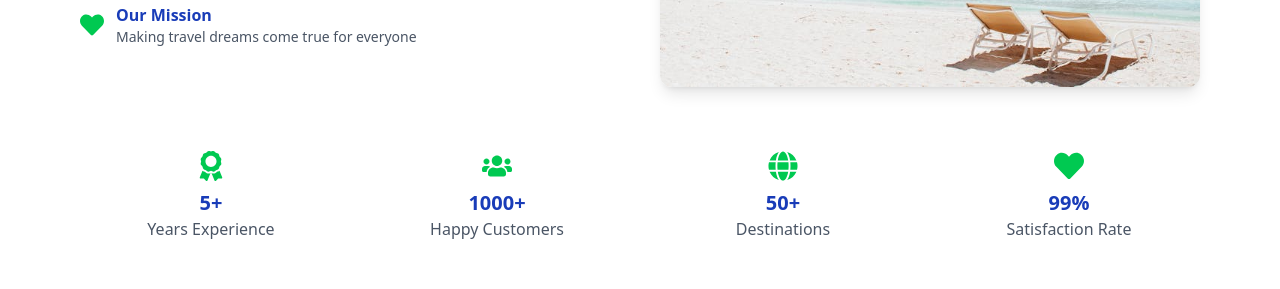
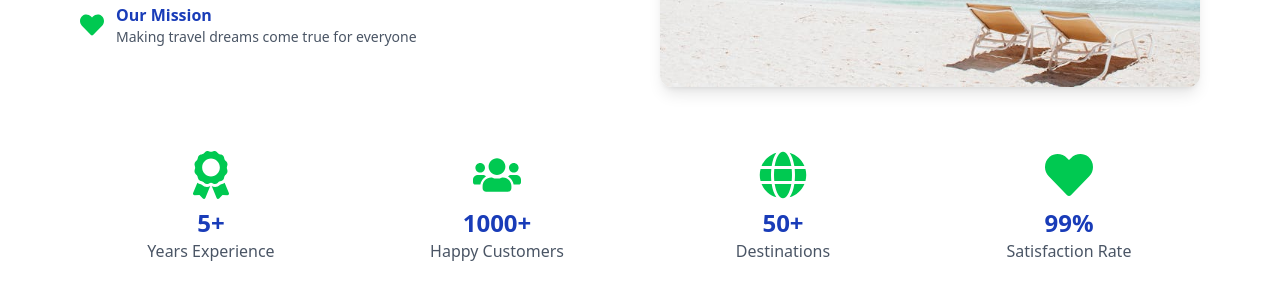
Before and after one commit to Patricia-Sigei/Travel-App, a React (Vite) app: page / in a window 1280 px wide. Shown: the part 2313-2602 px from the top of the page. Built offline with nearby package versions, Linux system fonts and the light colour scheme.

Commit message:
updates destination ui

```diff
--- a/src/components/Pages/About.jsx
+++ b/src/components/Pages/About.jsx
@@ -58,23 +58,23 @@ function About() {
       {/* Stats */}
       <div className="grid grid-cols-2 md:grid-cols-4 gap-6 mt-16 text-center">
         <div>
-          <FaAward className="text-green-500 text-3xl mx-auto mb-2" />
-          <h3 className="text-blue-800 font-bold text-xl">5+</h3>
+          <FaAward className="text-green-500 text-5xl mx-auto mb-2" />
+          <h3 className="text-blue-800 font-bold text-2xl">5+</h3>
           <p className="text-gray-600">Years Experience</p>
         </div>
         <div>
-          <FaUsers className="text-green-500 text-3xl mx-auto mb-2" />
-          <h3 className="text-blue-800 font-bold text-xl">1000+</h3>
+          <FaUsers className="text-green-500 text-5xl mx-auto mb-2" />
+          <h3 className="text-blue-800 font-bold text-2xl">1000+</h3>
           <p className="text-gray-600">Happy Customers</p>
         </div>
         <div>
-          <FaGlobe className="text-green-500 text-3xl mx-auto mb-2" />
-          <h3 className="text-blue-800 font-bold text-xl">50+</h3>
+          <FaGlobe className="text-green-500 text-5xl mx-auto mb-2" />
+          <h3 className="text-blue-800 font-bold text-2xl">50+</h3>
           <p className="text-gray-600">Destinations</p>
         </div>
         <div>
-          <FaHeart className="text-green-500 text-3xl mx-auto mb-2" />
-          <h3 className="text-blue-800 font-bold text-xl">99%</h3>
+          <FaHeart className="text-green-500 text-5xl mx-auto mb-2" />
+          <h3 className="text-blue-800 font-bold text-2xl">99%</h3>
           <p className="text-gray-600">Satisfaction Rate</p>
         </div>
       </div>
```
